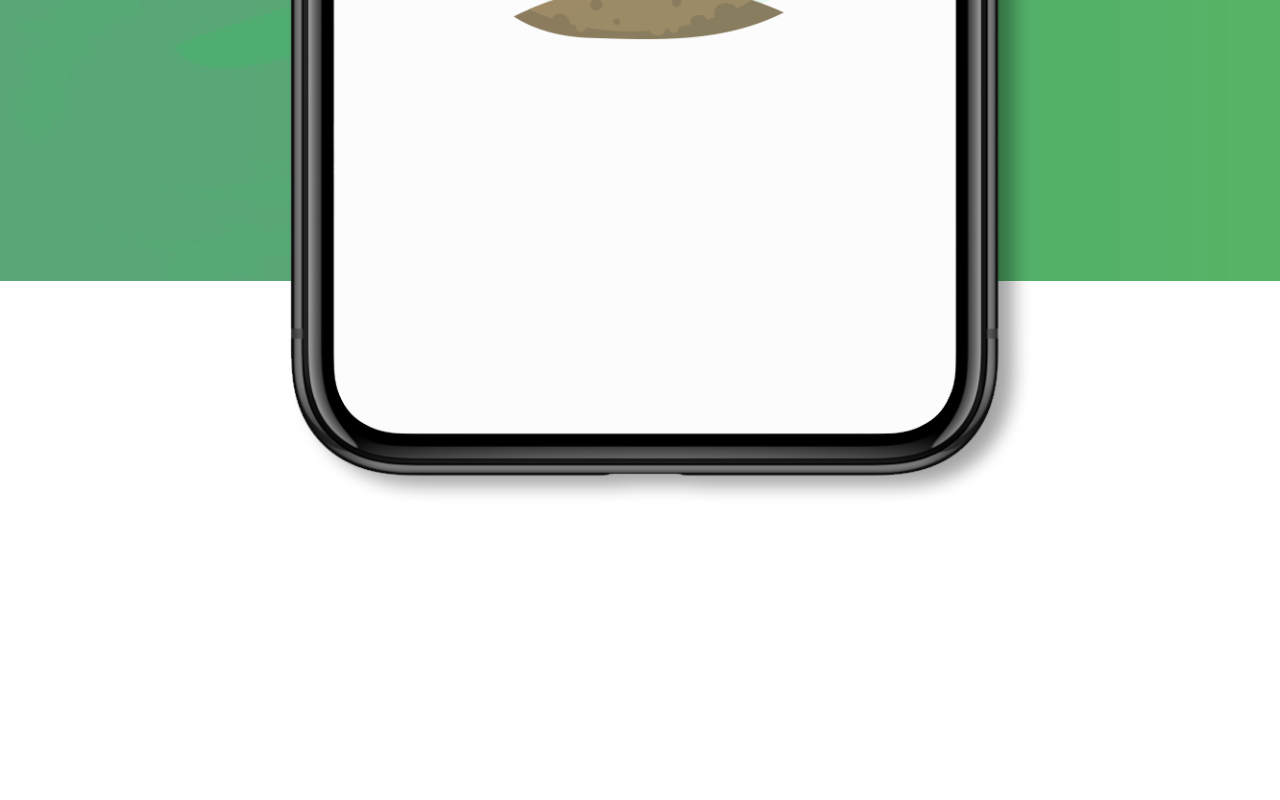
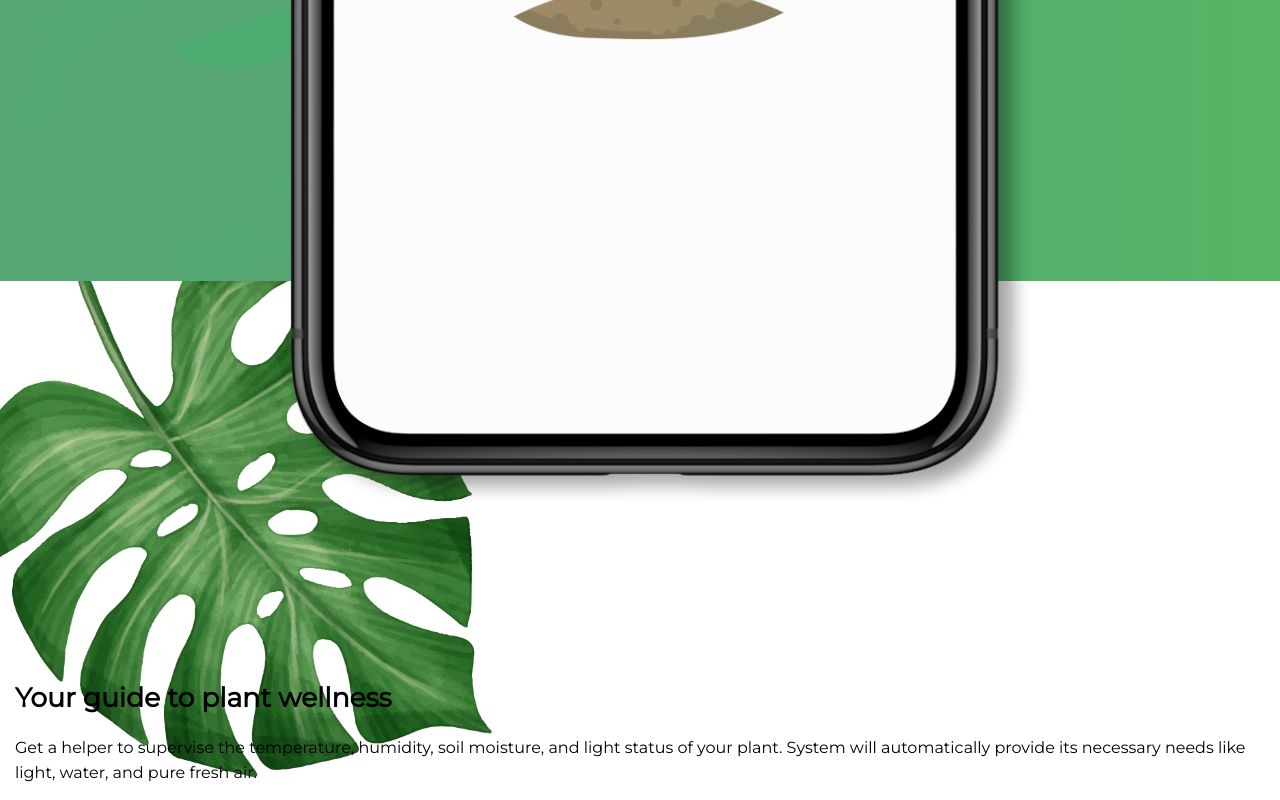
Before and after one commit to ColeyG/garduino, a website: page index.html in a window 1280 px wide. Shown: the part 1358-2158 px from the top of the page. Before the commit the page ends 2087 px from the top, so only its background shows below. Drawn offline with Linux system fonts and the light colour scheme.

Commit message:
Add Illustrations

```diff
--- a/index.html
+++ b/index.html
@@ -34,6 +34,17 @@
       <img src="assets/mockups/iphone-mockup.png" alt>
     </div>
   </section>
+  <div class="leaf-illus-con">
+    <img class="leaf-illus-1" src="assets/illustrations/leaf1.png" alt>
+  </div>
+  <section class="wellness">
+    <div class="wellness-text">
+      <h2 class="well-title">Your guide to plant wellness</h2>
+      <p class="well-body">Get a helper to supervise the temperature, humidity, soil moisture, and light status of your
+        plant. System will
+        automatically provide its necessary needs like light, water, and pure fresh air.</p>
+    </div>
+  </section>
   <script src="compiled/bundle.js"></script>
 </body>
 
--- a/styles/main.scss
+++ b/styles/main.scss
@@ -1,13 +1,13 @@
 $white: white;
 
-@mixin montserrat($color: black, $size: 16pt, $weight: normal) {
+@mixin montserrat($color: black, $size: 12pt, $weight: normal) {
   color: $color;
   font-size: $size;
   font-weight: $weight;
   font-family: "Montserrat", sans-serif;
 }
 
-@mixin baskerville($color: black, $size: 16pt, $weight: normal) {
+@mixin baskerville($color: black, $size: 12pt, $weight: normal) {
   color: $color;
   font-size: $size;
   font-weight: $weight;
@@ -15,7 +15,7 @@ $white: white;
 }
 
 @mixin button-normalize() {
-  @include montserrat($size: 12pt, $weight: bold);
+  @include montserrat($weight: bold);
   border: none;
   background-color: $white;
   padding: 15px 20px;
@@ -23,6 +23,9 @@ $white: white;
   margin: 10px 0;
 }
 
+body {
+  overflow-x: hidden;
+}
 .home {
   width: 100%;
   min-height: 10px;
@@ -91,3 +94,29 @@ $white: white;
     margin-bottom: -35%;
   }
 }
+.wellness {
+  box-sizing: border-box;
+  margin-top: 30%;
+  width: 100%;
+  padding: 15px;
+  .well-title {
+    @include montserrat($size: 20pt, $weight: bold);
+    line-height: 35px;
+    margin-bottom: 20px;
+  }
+  .well-body {
+    @include montserrat($size: 12pt);
+    line-height: 25px;
+  }
+}
+.leaf-illus-con {
+  width: 40%;
+  position: relative;
+  top: -35px;
+  left: -20px;
+  z-index: -1;
+  height: 0;
+  .leaf-illus-1 {
+    width: 100%;
+  }
+}
```
Also changed, not shown: assets/illustrations/Leaf1.svg (deleted), assets/illustrations/Leaf2.svg (deleted), assets/illustrations/leaf1.png (added), assets/illustrations/leaf2.png (added), compiled/bundle.css.
